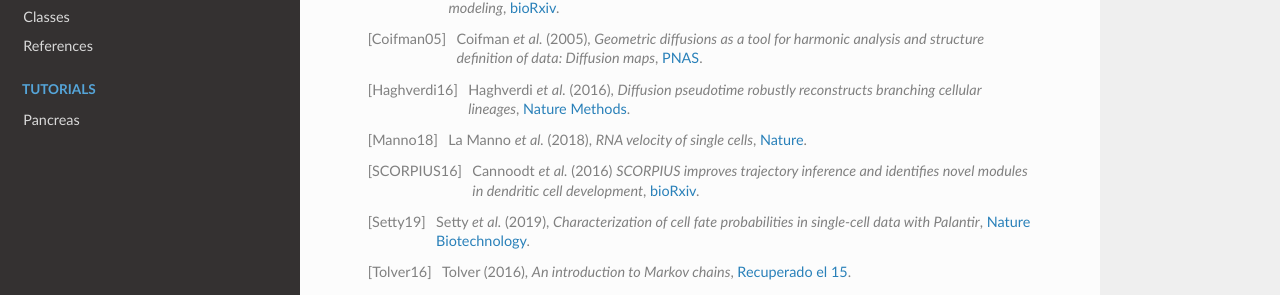
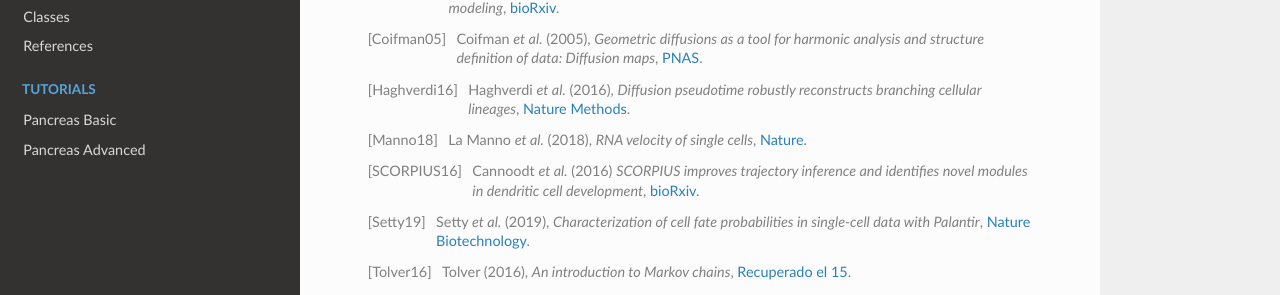
Before and after one commit to theislab/cellrank_notebooks, a Sphinx documentation site: the page built from docs/source/references.rst, in a window 1280 px wide. Shown: the part 180-475 px from the top of the page. Built offline with Sphinx 7.4.7 and the Read the Docs theme 2.0.0, drawn with Linux system fonts in a browser that asks for light colours.

Commit message:
Add second tutorial notebook
Former-commit-id: bbd8142c991b4236233b9ba58f8637a3e60f25f6 [formerly 4eb18a20f70fccfb038aa9be3400449d2e083ff9]
Former-commit-id: e1a1a59034dfb0a404fccddeaf18c168d718e59a

```diff
--- a/docs/source/index.rst
+++ b/docs/source/index.rst
@@ -48,7 +48,8 @@
    :maxdepth: 2
    :hidden:
 
-   Pancreas <https://cellrank-notebooks.readthedocs.io/en/latest/pancreas_basic.html>
+   Pancreas Basic <https://cellrank-notebooks.readthedocs.io/en/latest/pancreas_basic.html>
+   Pancreas Advanced <https://cellrank-notebooks.readthedocs.io/en/latest/pancreas_advanced.html>
 
 
 .. |Travis| image:: https://travis-ci.org/theislab/cellrank.svg?branch=master
```
Also changed, not shown: 1 other file.
